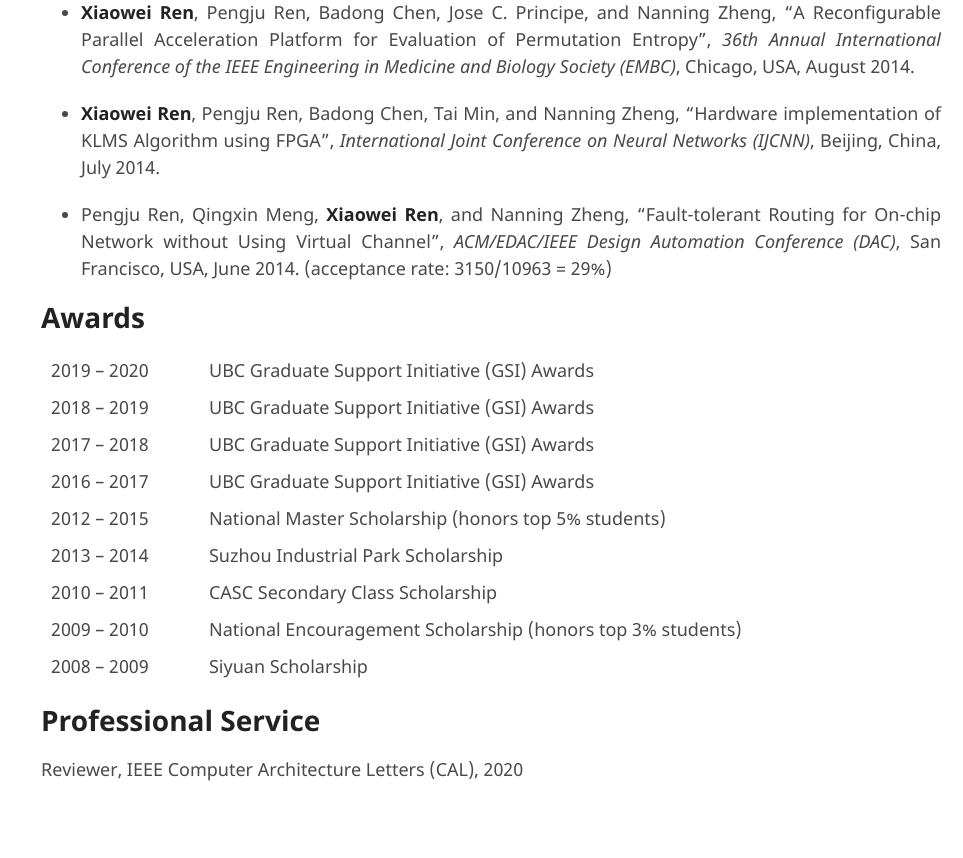
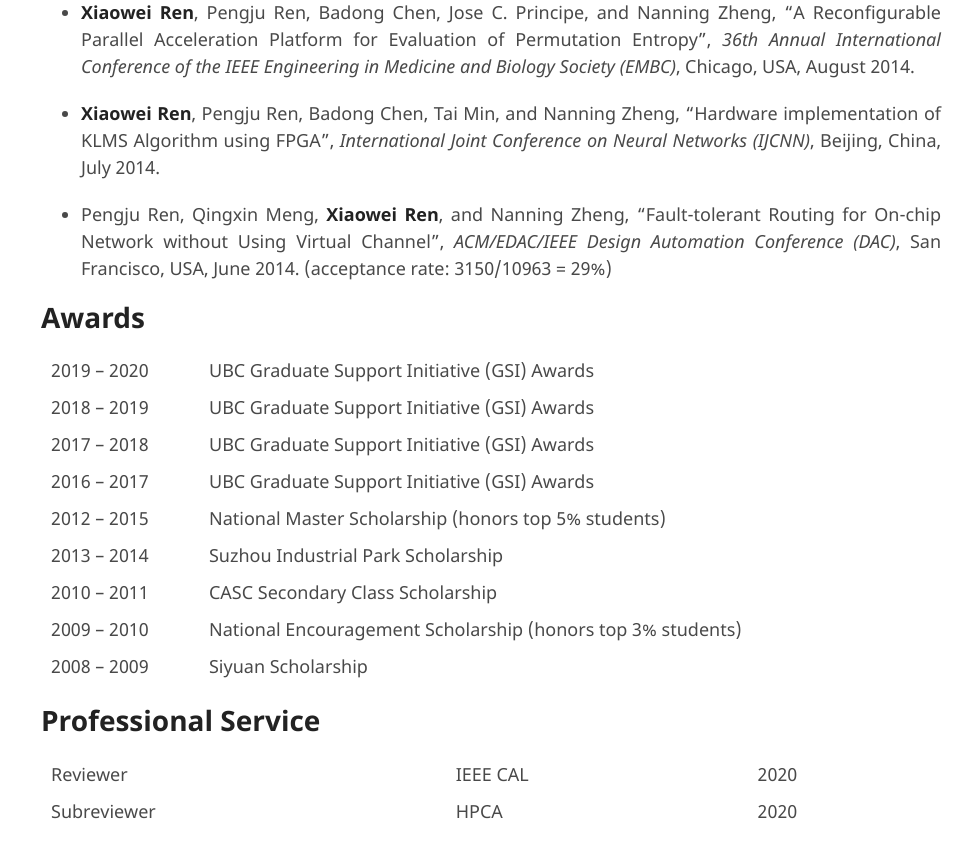
Before and after one commit to ericrxw/xiaoweiren, a Jekyll site: the page built from index.md, in a window 1280 px wide and 900 px high, scrolled down 1615 px. Shown: the top 858 px of the window, without its empty margins (317-1280 px from the left). Built offline with Jekyll 4.4.1, drawn with Linux system fonts in a browser that asks for light colours; our own code applies the rules of GitHub Pages for plain Markdown files; the repository's description, which GitHub fills in, is left out.

Commit message:
trivial change

```diff
--- a/index.md
+++ b/index.md
@@ -53,4 +53,5 @@ Email: xiaowei@ece.ubc.ca
 
 # Professional Service
 
-Reviewer, IEEE Computer Architecture Letters (CAL), 2020
+|Reviewer    |IEEE CAL | 2020 |
+|Subreviewer | HPCA    | 2020 |
```
